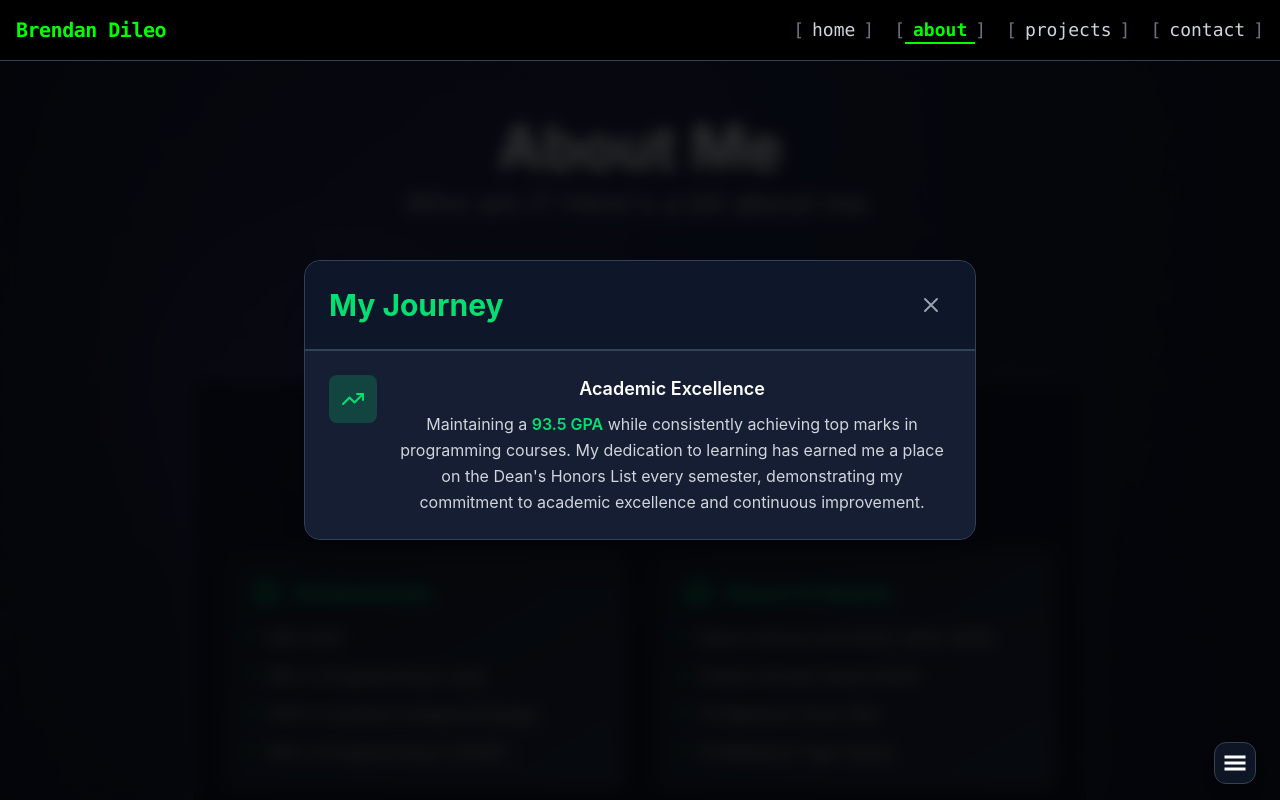
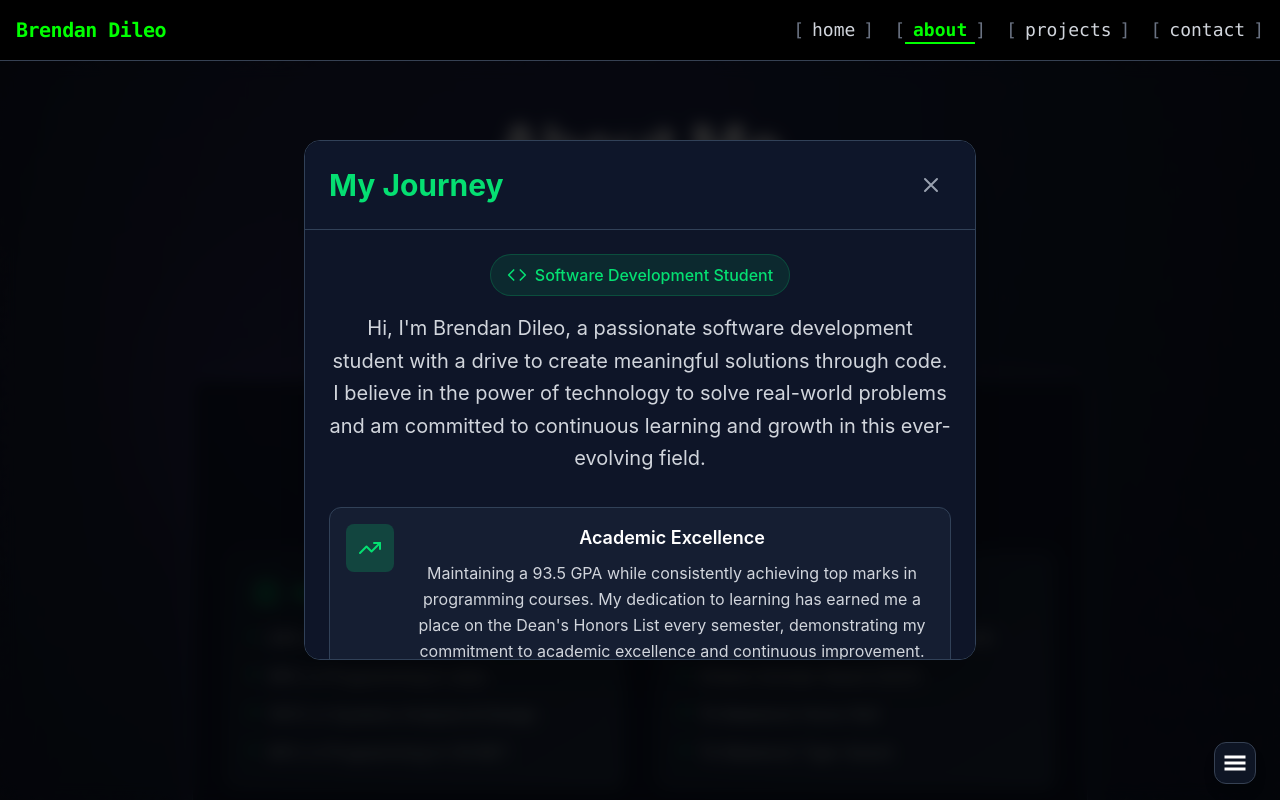
Before and after one commit to brendanddev/brendans-website, a React (Vite) app in the folder frontend/: page /about in a window 1280 px wide. Both pictures are taken after a click on the button "Read My Story". Shown: the top 800 px of the page. Built offline with nearby package versions, Linux system fonts and the light colour scheme.

Commit message:
Update story modal with improved structure

```diff
--- a/frontend/src/components/About/StoryModal.jsx
+++ b/frontend/src/components/About/StoryModal.jsx
@@ -8,7 +8,11 @@
  */
 
 import { motion } from "framer-motion";
-import { TrendingUp } from "lucide-react";
+import { Code, Lightbulb, TrendingUp, Users } from "lucide-react";
+import { intro, journeySections, callToAction } from "../../data/aboutStoryContent";
+
+// Icon mapping
+const icons = { TrendingUp, Lightbulb, Users };
 
 const StoryModal = ({ isOpen, onClose }) => {
   if (!isOpen) return null;
@@ -45,25 +49,66 @@ const StoryModal = ({ isOpen, onClose }) => {
           </div>
         </div>
 
-        {/* Academic story section */}
+        {/* Content */}
+        <div className="p-6 space-y-8">
+
+          {/* Intro */}
           <motion.div
-          initial={{ opacity: 0, x: -20 }}
+            initial={{ opacity: 0, y: 20 }}
+            animate={{ opacity: 1, y: 0 }}
+            transition={{ delay: 0.1 }}
+            className="text-center"
+          >
+            <div className="inline-flex items-center gap-2 mb-4 px-4 py-2 bg-green-400/10 border border-green-400/20 rounded-full">
+              <Code className="w-5 h-5 text-green-400" />
+              <span className="text-green-400 font-medium">{intro.role}</span>
+            </div>
+            <p className="text-xl text-gray-300 leading-relaxed">{intro.description}</p>
+          </motion.div>
+
+          {/* Journey sections */}
+          <div className="grid gap-6">
+
+            {/* Map through each section */}
+            {journeySections.map((section, idx) => {
+
+              // Determine section specific properties
+              const Icon = icons[section.icon];
+              const delay = 0.2 + idx * 0.1;
+              const bgColor = `${section.color}-400/20`;
+              const textColor = `text-${section.color}-400`;
+
+              // Render the section with animations
+              return (
+                <motion.div
+                  key={section.title}
+                  initial={{ opacity: 0, x: idx % 2 === 0 ? -20 : 20 }}
                   animate={{ opacity: 1, x: 0 }}
-          transition={{ delay: 0.2 }}
-          className="flex gap-4 p-6 bg-slate-800/50 rounded-b-2xl border-t border-slate-700"
+                  transition={{ delay }}
+                  className="flex gap-4 p-4 bg-slate-800/50 rounded-xl border border-slate-700"
                 >
-          <div className="flex-shrink-0 w-12 h-12 bg-green-400/20 rounded-lg flex items-center justify-center">
-            <TrendingUp className="w-6 h-6 text-green-400" />
+                  <div className={`flex-shrink-0 w-12 h-12 bg-${bgColor} rounded-lg flex items-center justify-center`}>
+                    <Icon className={`w-6 h-6 ${textColor}`} />
                   </div>
                   <div>
-            <h3 className="text-lg font-semibold text-white mb-2">Academic Excellence</h3>
-            <p className="text-gray-300 leading-relaxed">
-              Maintaining a <span className="text-green-400 font-semibold">93.5 GPA</span> while consistently achieving top marks
-              in programming courses. My dedication to learning has earned me a place on the Dean's Honors List every semester,
-              demonstrating my commitment to academic excellence and continuous improvement.
-            </p>
+                    <h3 className="text-lg font-semibold text-white mb-2">{section.title}</h3>
+                    <p className="text-gray-300 leading-relaxed">{section.content}</p>
                   </div>
                 </motion.div>
+              );
+            })}
+          </div>
+
+          {/* Call to action */}
+          <motion.div
+            initial={{ opacity: 0, y: 20 }}
+            animate={{ opacity: 1, y: 0 }}
+            transition={{ delay: 0.5 }}
+            className="text-center pt-4"
+          >
+            <p className="text-gray-400 text-sm">{callToAction}</p>
+          </motion.div>
+        </div>
       </motion.div>
     </motion.div>
   );
```
Lines whose indentation alone changed are shown as unchanged.
